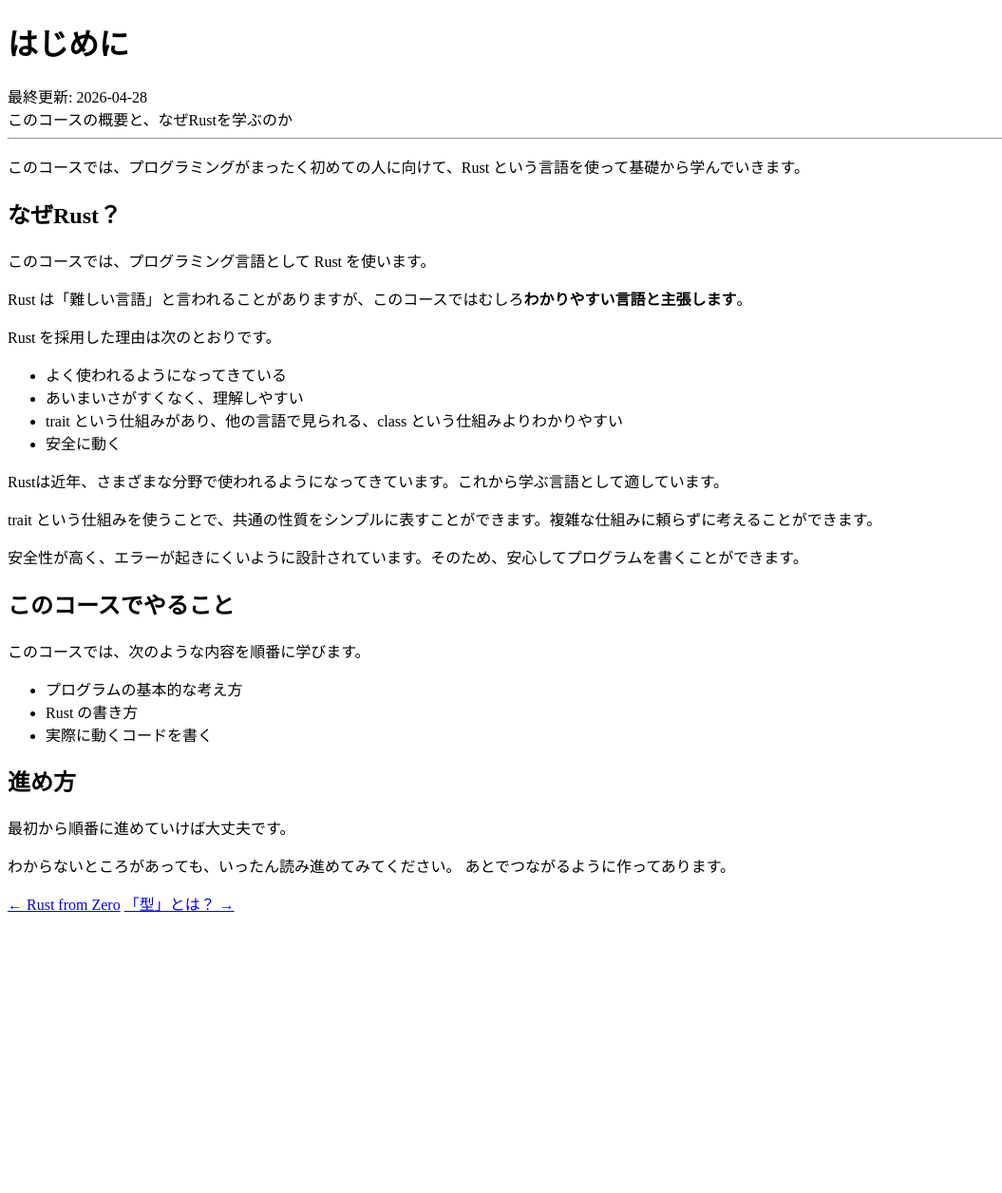
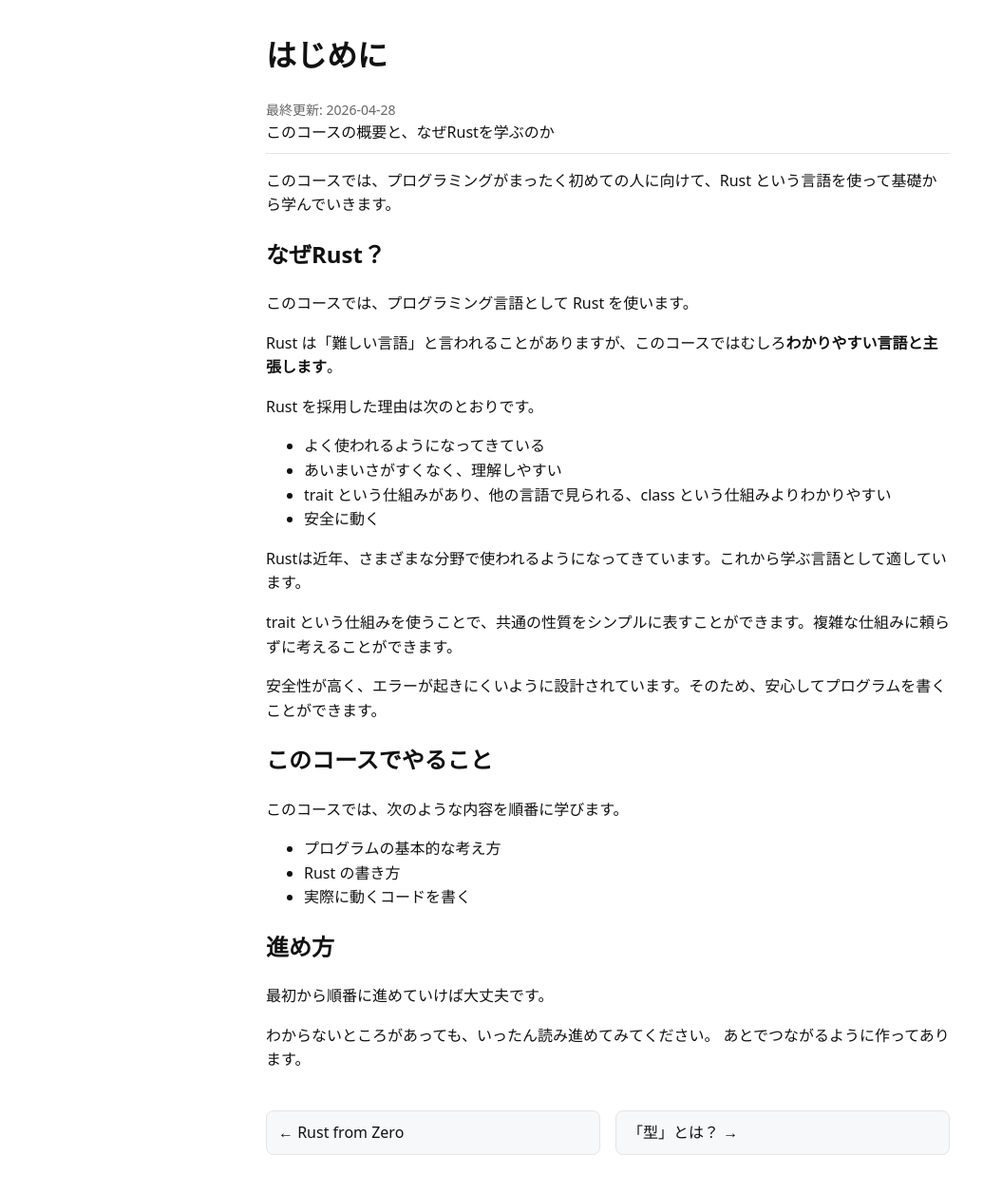
Before and after one commit to nh0102heiya-lab/programming-lessons, a Jekyll site: the page built from _rust-from-zero/core/01-introduction.md, in a window 1280 px wide. Shown: the whole page at 95% size, without its empty margins (0-1055 px from the left). Built offline with Jekyll 4.4.1, drawn with Linux system fonts in a browser that asks for light colours; nearby versions of some CDN libraries; before the commit the page ends 971 px from its top, so only the background shows below that.

Commit message:
Fix html files

```diff
--- a/_layouts/default.html
+++ b/_layouts/default.html
@@ -5,7 +5,7 @@
   <title>{{ page.title }}</title>
 
   <link rel="stylesheet" href="//cdnjs.cloudflare.com/ajax/libs/highlight.js/11.9.0/styles/github-dark.min.css">
-  <link rel="{{ '/assets/css/style.css' | relative_url }}">
+  <link rel="stylesheet" href="{{ '/assets/css/style.css' | relative_url }}">
 
   <script src="//cdnjs.cloudflare.com/ajax/libs/highlight.js/11.9.0/highlight.min.js"></script>
   <script>hljs.highlightAll();</script>
--- a/_layouts/index.html
+++ b/_layouts/index.html
@@ -4,7 +4,7 @@
   <meta charset="UTF-8">
   <title>{{ page.title }}</title>
 
-  <link rel="{{ '/assets/css/style.css' | relative_url }}">
+  <link rel="stylesheet" href="{{ '/assets/css/style.css' | relative_url }}">
 </head>
 <body>
 
```
